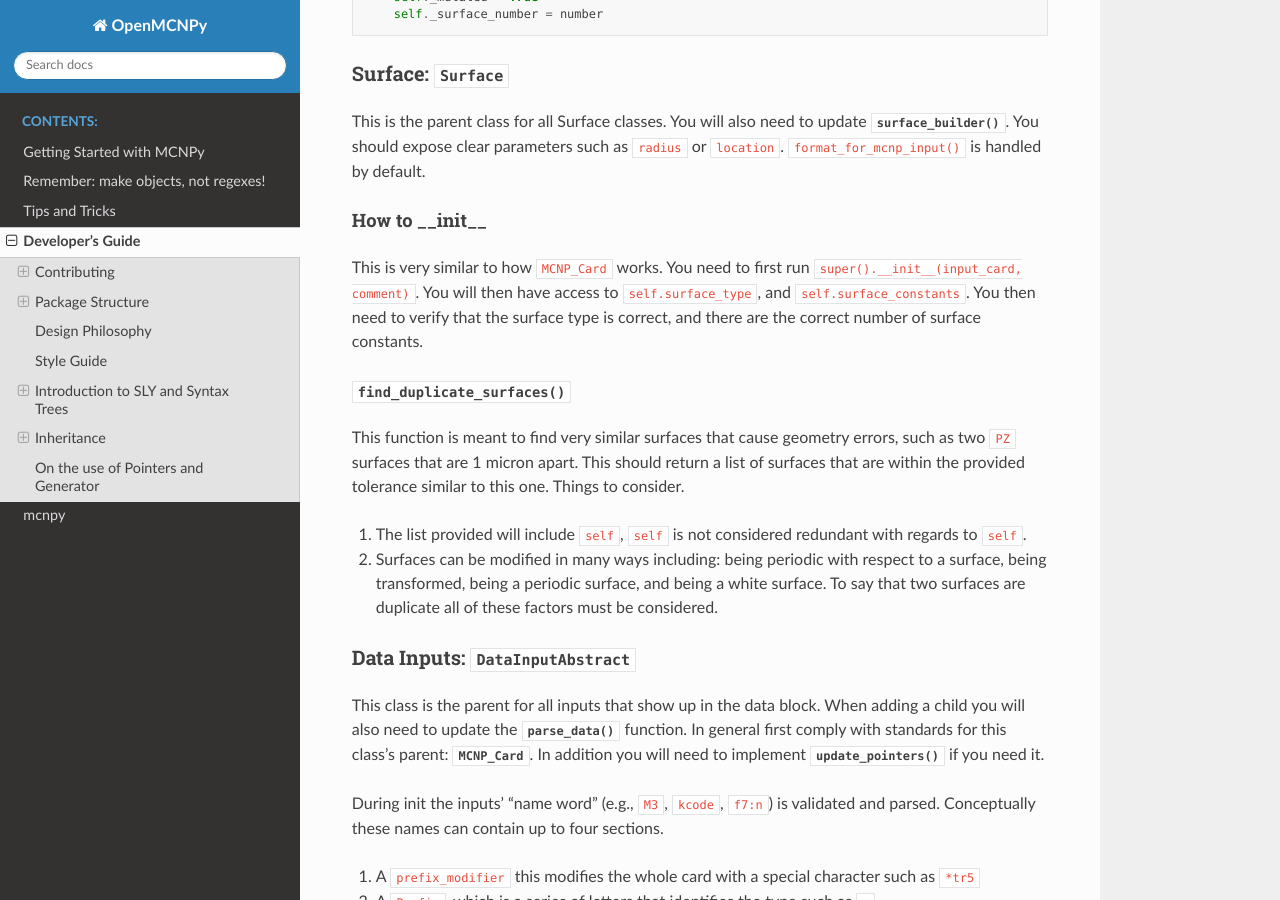
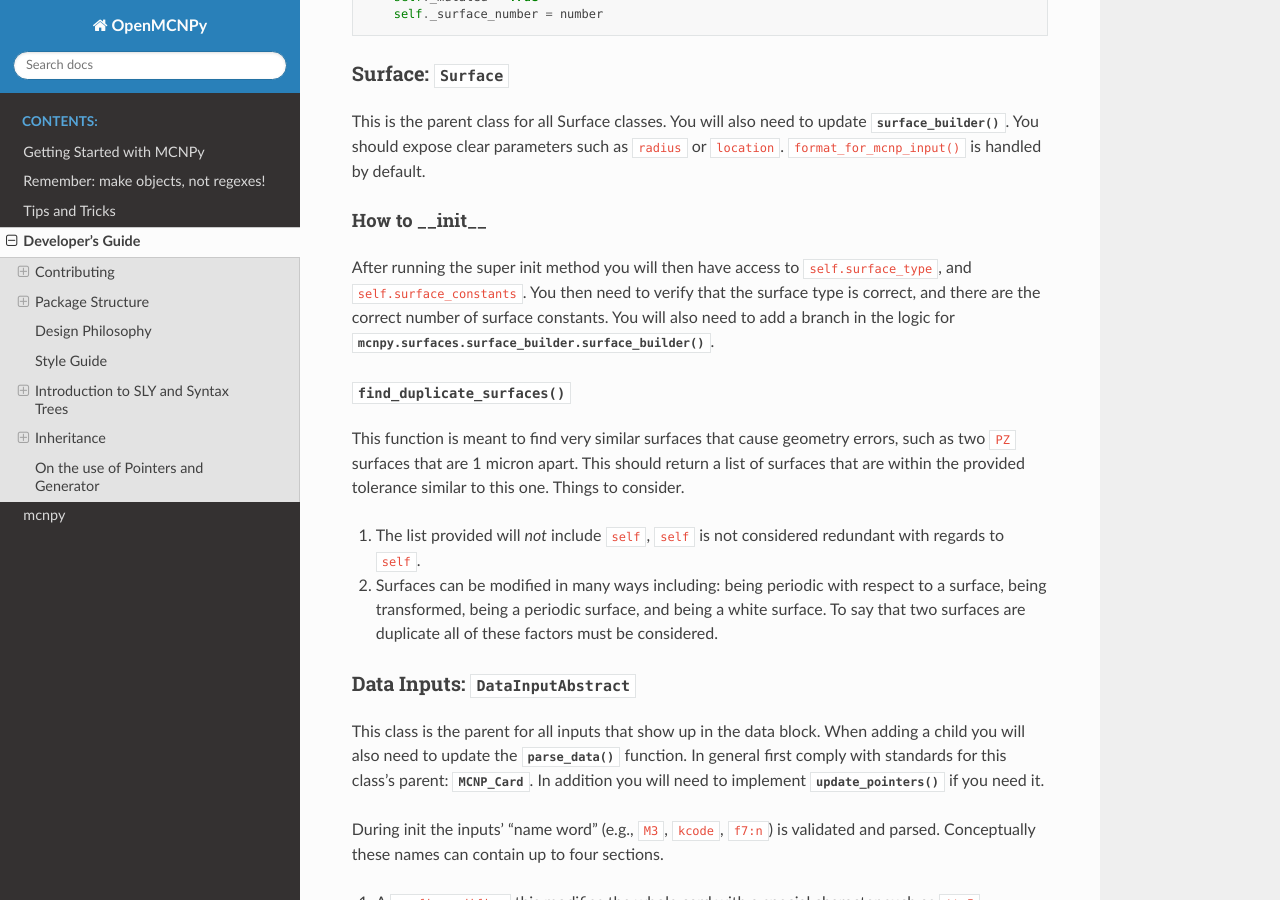
Before and after one commit to idaholab/MontePy, a Sphinx documentation site: the page built from doc/source/developing.rst, in a window 1280 px wide and 900 px high, scrolled down 8617 px. Built offline with Sphinx 7.4.7 and the Read the Docs theme 2.0.0, drawn with Linux system fonts in a browser that asks for light colours.

Commit message:
Updated various small changes to dev docs

```diff
--- a/doc/source/developing.rst
+++ b/doc/source/developing.rst
@@ -405,7 +405,9 @@ Note this field can be ``None``.
 When setting a number you must check for numbering collisions with the method:
 :func:`~mcnpy.numbered_object_collection.NumberedObjectCollection.check_number`.
 This function returns nothing, but will raise an error when a number collision occurs.
-For example the ``Surface`` number setter looks like::
+For example the ``Surface`` number setter looks like:
+
+.. code-block:: python
 
     @number.setter
     def number(self, number):
@@ -426,10 +428,10 @@ You should expose clear parameters such as ``radius`` or ``location``.
 
 How to __init__
 """""""""""""""
-This is very similar to how ``MCNP_Card`` works.
-You need to first run ``super().__init__(input_card, comment)``.
-You will then have access to ``self.surface_type``, and ``self.surface_constants``.
+After running the super init method
+you will then have access to ``self.surface_type``, and ``self.surface_constants``.
 You then need to verify that the surface type is correct, and there are the correct number of surface constants.
+You will also need to add a branch in the logic for :func:`mcnpy.surfaces.surface_builder.surface_builder`.
 
 :func:`~mcnpy.surfaces.surface.Surface.find_duplicate_surfaces`
 """""""""""""""""""""""""""""""""""""""""""""""""""""""""""""""
@@ -438,7 +440,7 @@ such as two ``PZ`` surfaces that are 1 micron apart.
 This should return a list of surfaces that are within the provided tolerance similar to this one.
 Things to consider.
 
-#. The list provided will include ``self``, ``self`` is not considered redundant with regards to ``self``.
+#. The list provided will *not* include ``self``, ``self`` is not considered redundant with regards to ``self``.
 #. Surfaces can be modified in many ways including: being periodic with respect to a surface, being transformed, being a periodic surface, and
    being a white surface. To say that two surfaces are duplicate all of these factors must be considered.
 
```
